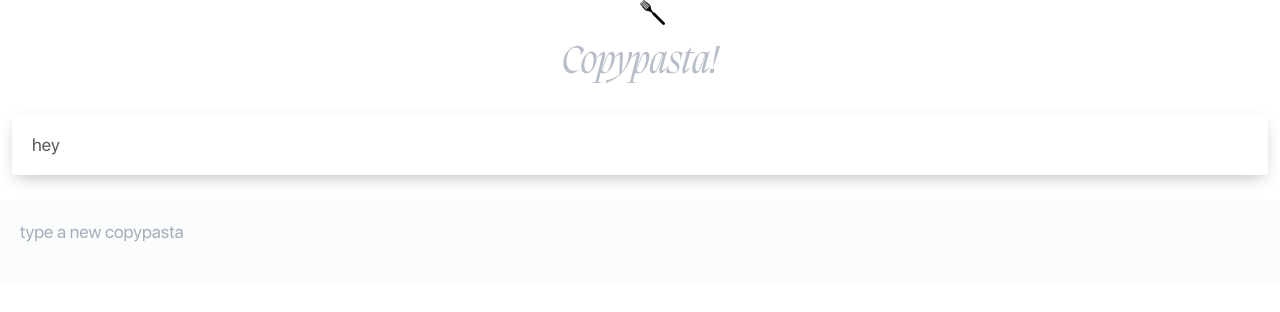
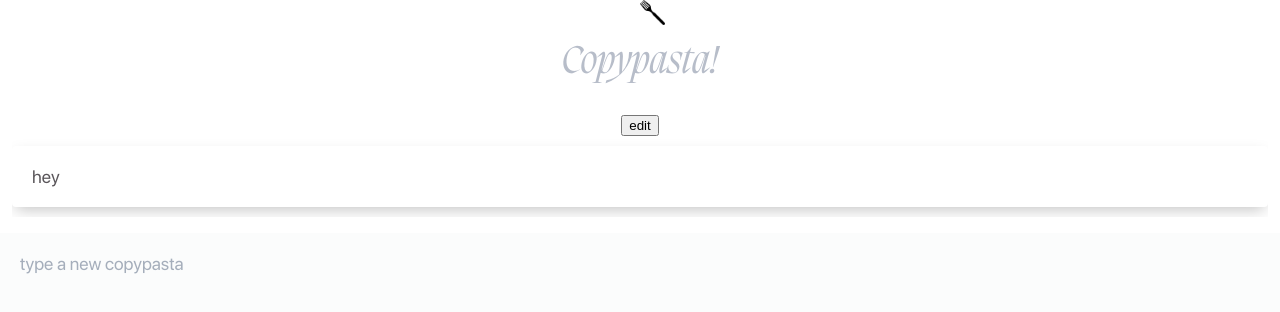
Before and after one commit to songeunyou/copypasta, a React (Create React App) app: page / in a window 1280 px wide. Shown: the top 312 px of the page. Built offline with nearby package versions, Linux system fonts and the light colour scheme.

Commit message:
Edit button and basic delete functionality

```diff
--- a/src/App.js
+++ b/src/App.js
@@ -10,6 +10,7 @@ function App() {
   let [clippings, setClippings] = useState(["hey"]);
   let [inputClipping, setInputClipping] = useState("");
   let [fork, setFork] = useState({});
+  let [editingMode, setEditingMode] = useState(false);
 
   useEffect(() => {
     document.body.style.cursor = 'none';
@@ -48,17 +49,32 @@ function App() {
     setInputClipping(e.target.value);
   }
 
+  function deleteClipping(clipping) {
+    setClippings(clippings.filter(c => c !== clipping));
+  }
+
   return (
     <div className="App">
       <img id="fork" src={forkImg} style={fork}/>
 
       <div className="content">
         <h1>Copypasta!</h1>
+        <span>
+          <button
+            className="edit-btn"
+            onClick={() => setEditingMode(!editingMode)}>
+            {editingMode ? "stop editing" : "edit"}
+          </button>
+        </span>
 
         <div className="copy-textblocks">
           {clippings ?
             clippings.map((clipping, i) =>
-              <CopyText key={i} clipping={clipping}/>
+              <CopyText
+                key={i}
+                editingMode={editingMode}
+                deleteClipping={deleteClipping}
+                clipping={clipping}/>
             )
           : ""}
         </div>
--- a/src/components/CopyText.js
+++ b/src/components/CopyText.js
@@ -1,9 +1,17 @@
 import { useEffect, useState } from 'react';
 import '../sass/App.scss';
 
-function CopyText({ clipping }) {
+function CopyText({ clipping, editingMode, deleteClipping }) {
 
   const [copied, setCopied] = useState(false);
+
+  function handleClick() {
+    if (editingMode) {
+
+    } else {
+      copytoClipboard();
+    }
+  }
 
   function copytoClipboard() {
       // reset the copy animation
@@ -18,12 +26,21 @@ function CopyText({ clipping }) {
   }
 
   return (
-    <div className="copy-text" onClick={() => copytoClipboard()}>
-      <div className="copied" style={{ opacity: copied ? 1 : 0 }}>
-        <p>Copied!</p>
-      </div>
+    <div className="copy-text" onClick={() => handleClick()}>
+      {
+        editingMode ? "" :
+        <div className="copied" style={{ opacity: copied ? 1 : 0 }}>
+          <p>Copied!</p>
+        </div>
+      }
 
       <p>{clipping}</p>
+
+      {
+        editingMode ?
+        <button onClick={() => deleteClipping(clipping)}>delete</button>
+        : ""
+      }
     </div>
   );
 }
--- a/src/sass/App.scss
+++ b/src/sass/App.scss
@@ -2,7 +2,7 @@
 @import 'variables';
 
 html {
-  min-width: 360px;
+  min-width: 300px;
   border-radius: 4px;
 }
 
@@ -34,11 +34,20 @@ p {
   padding: 12px;
 }
 
+.edit-btn {
+  cursor: pointer;
+}
+
 #fork {
   position: absolute;
   width: 25px;
   z-index: 30;
   pointer-events: none;
+}
+
+.copy-textblocks {
+  max-height: 400px;
+  overflow: scroll;
 }
 
 .copy-text {
```
